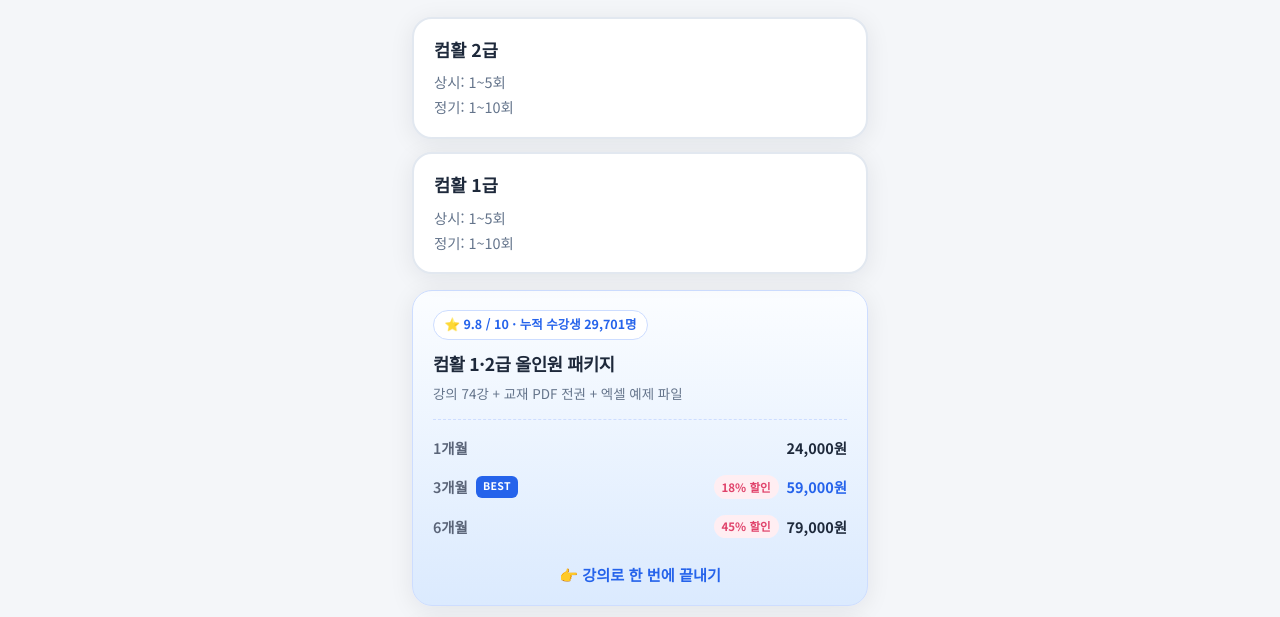
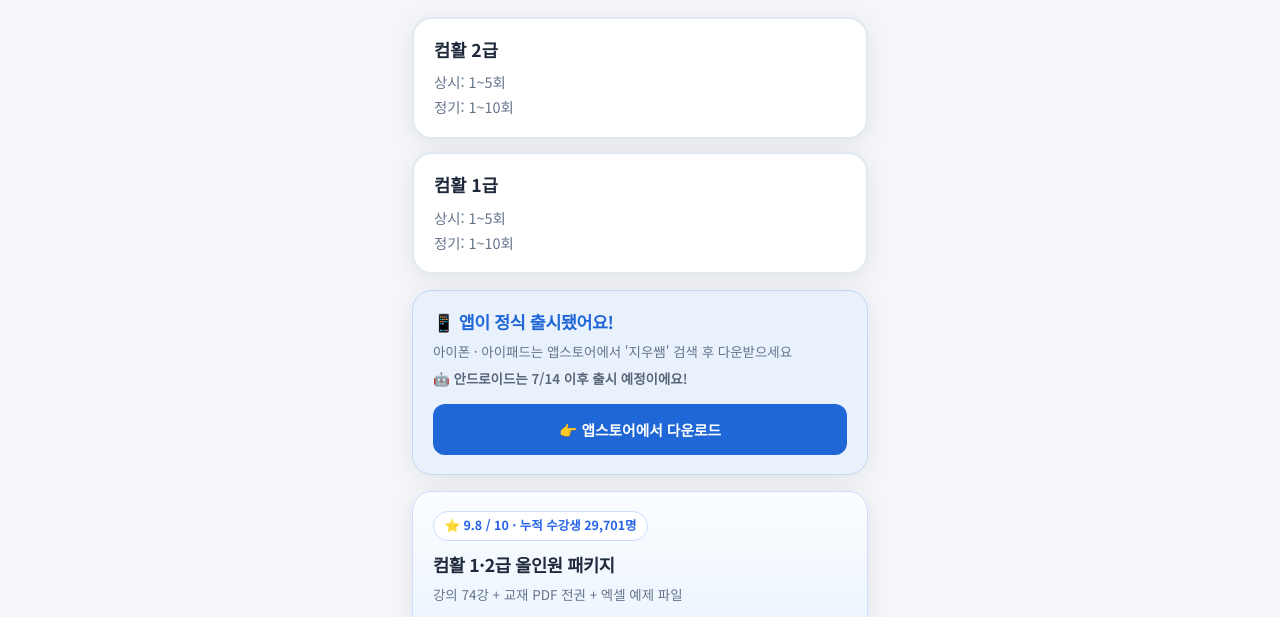
Before and after one commit to teacherjiu-coder/teacherjiu-coder.github.io, a website: page index.html in a window 1280 px wide. Shown: the part 139-756 px from the top of the page. Drawn offline with Linux system fonts and the light colour scheme.

Commit message:
메인 화면에 앱 정식 출시 안내 배너 추가
컴활 1급 카드와 올인원 패키지 카드 사이에 앱스토어 유입 배너 삽입.
.app-notice- 접두사 신규 클래스로 기존 카드 톤 유지.

Co-Authored-By: Claude Opus 4.8 (1M context) <noreply@anthropic.com>

```diff
--- a/index.html
+++ b/index.html
@@ -76,6 +76,14 @@
               <li>정기: 1~10회</li>
             </ul>
           </button>
+        </div>
+
+        <!-- 앱 정식 출시 안내 배너 -->
+        <div class="app-notice-card">
+          <h2 class="app-notice-title">📱 앱이 정식 출시됐어요!</h2>
+          <p class="app-notice-desc">아이폰 · 아이패드는 앱스토어에서 '지우쌤' 검색 후 다운받으세요</p>
+          <p class="app-notice-desc app-notice-android">🤖 안드로이드는 7/14 이후 출시 예정이에요!</p>
+          <a class="app-notice-btn" href="https://apps.apple.com/kr/app/%EC%A7%80%EC%9A%B0%EC%8C%A4-%EC%BB%B4%ED%99%9C-%ED%95%84%EA%B8%B0-%EA%B8%B0%EC%B6%9C%EB%AC%B8%EC%A0%9C-%ED%92%80%EC%9D%B4/id6782782109" target="_blank" rel="noopener">👉 앱스토어에서 다운로드</a>
         </div>
 
         <a
--- a/style.css
+++ b/style.css
@@ -895,6 +895,59 @@ body {
   transform: scale(0.98);
 }
 
+/* 앱 정식 출시 안내 배너 */
+.app-notice-card {
+  background: #e9f1fd;
+  border: 1.5px solid #c3d8f7;
+  border-radius: var(--radius-lg);
+  padding: 1.2rem 1.25rem;
+  margin-top: 1rem;
+  margin-bottom: 0.85rem;
+  box-shadow: var(--shadow);
+}
+
+.app-notice-title {
+  font-size: 1.08rem;
+  font-weight: 800;
+  letter-spacing: -0.02em;
+  line-height: 1.35;
+  color: #1f67d6;
+}
+
+.app-notice-desc {
+  font-size: 0.84rem;
+  color: var(--text-muted);
+  margin-top: 0.45rem;
+  line-height: 1.5;
+}
+
+.app-notice-android {
+  font-weight: 600;
+  color: #5a6478;
+}
+
+.app-notice-btn {
+  display: block;
+  width: 100%;
+  min-height: var(--touch-min);
+  margin-top: 1rem;
+  border: none;
+  border-radius: var(--radius);
+  background: #1f67d6;
+  color: #fff;
+  font-family: inherit;
+  font-size: 0.92rem;
+  font-weight: 700;
+  text-decoration: none;
+  text-align: center;
+  padding: 0.85rem 1rem;
+  box-sizing: border-box;
+}
+
+.app-notice-btn:active {
+  transform: scale(0.98);
+}
+
 .support-card {
   background: var(--surface);
   border-radius: var(--radius-lg);
```
